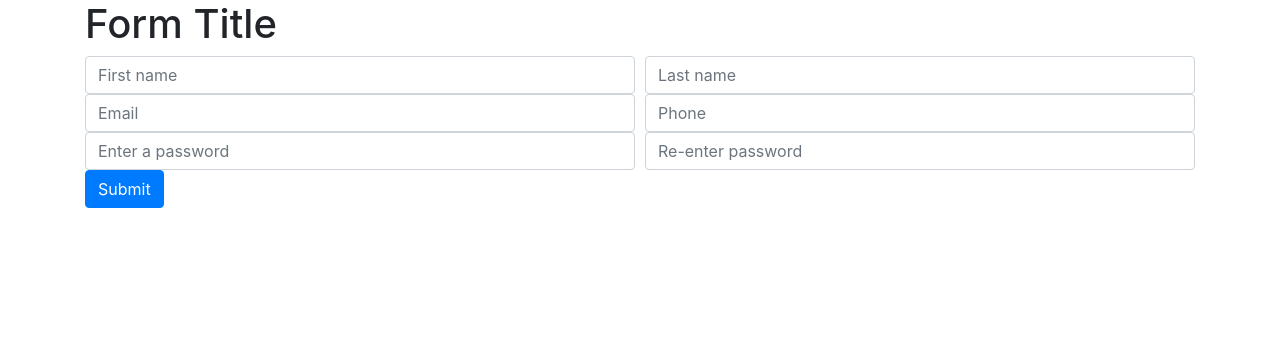
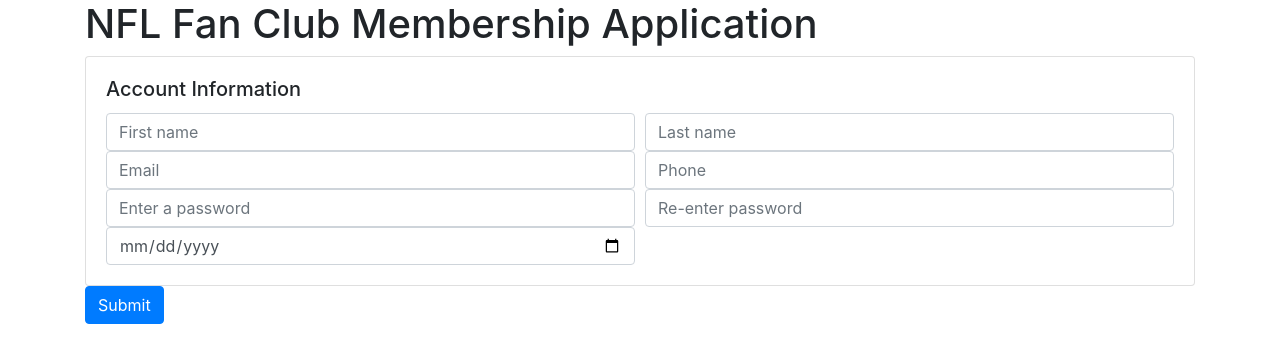
Before and after one commit to Chris-Fortier/ionnovate-form, a React (Create React App) app: page / in a window 1280 px wide. Shown: the top 362 px of the page. Built offline with nearby package versions, Linux system fonts and the light colour scheme.

Commit message:
add date field

```diff
--- a/src/components/pages/Form.js
+++ b/src/components/pages/Form.js
@@ -25,6 +25,7 @@
    phoneError: "",
    passwordError1: "",
    passwordError2: "",
+   dobError: "",
 };
 
 class Form extends React.Component {
@@ -84,7 +85,8 @@
             phoneError: "Please enter valid 10-digit phone number.",
          });
       } else {
-         submission.phone = phoneInput;
+         // submit it without nonnumeric characters stripped out
+         submission.phone = phoneInput.replace(/\D/g, "");
       }
 
       // test password
@@ -121,10 +123,22 @@
          submission.password = passwordInput1;
       }
 
+      // check if they entered a date
+      const dobInput = document.getElementById("date-of-birth").value;
+      const parsedDob = Date.parse(dobInput);
+      if (dobInput === "") {
+         this.setState({ dobError: "Please enter your date of birth" });
+      } else if (parsedDob >= Date.now()) {
+         this.setState({ dobError: "Your birthday cannot be in the future." });
+      } else {
+         submission.dob = parsedDob;
+      }
+
       return submission;
    }
 
    async submit() {
+      // await used to make sure we get the error states before the if statement
       const submission = await this.validateForm();
 
       // if there are no errors, console log the submission
@@ -138,10 +152,14 @@
    render() {
       return (
          <div className="container">
-            <h1>Form Title</h1>
+            <h1>NFL Fan Club Membership Application</h1>
             <form formNoValidate>
+               <div className="card">
+                  <div className="card-body">
+                     <h5 className="card-title">Account Information</h5>
                      <div className="form-row">
                         <div className="col-12 col-sm-6 mb-3 mb-sm-0">
+                           {/* <label for="formGroupExampleInput">Example label</label> */}
                            <input
                               type="text"
                               className={classnames({
@@ -181,11 +199,13 @@
                               placeholder="Email"
                               id="email"
                            />
-                     <div className="text-danger">{this.state.emailError}</div>
+                           <div className="text-danger">
+                              {this.state.emailError}
+                           </div>
                         </div>
                         <div className="col-12 col-sm-6 mb-3 mb-sm-0">
                            <input
-                        type="text"
+                              type="tel"
                               className={classnames({
                                  "form-control": true,
                                  "is-invalid": this.state.phoneError,
@@ -193,7 +213,9 @@
                               placeholder="Phone"
                               id="phone"
                            />
-                     <div className="text-danger">{this.state.phoneError}</div>
+                           <div className="text-danger">
+                              {this.state.phoneError}
+                           </div>
                         </div>
                      </div>
                      <div className="form-row">
@@ -223,6 +245,24 @@
                            />
                            <div className="text-danger">
                               {this.state.passwordError2}
+                           </div>
+                        </div>
+                     </div>
+                     <div className="form-row">
+                        <div className="col-12 col-sm-6 mb-3 mb-sm-0">
+                           <input
+                              type="date"
+                              className={classnames({
+                                 "form-control": true,
+                                 "is-invalid": this.state.dobError,
+                              })}
+                              placeholder="Enter a date of birth"
+                              id="date-of-birth"
+                           />
+                           <div className="text-danger">
+                              {this.state.dobError}
+                           </div>
+                        </div>
                      </div>
                   </div>
                </div>
```
Lines whose indentation alone changed are shown as unchanged.
